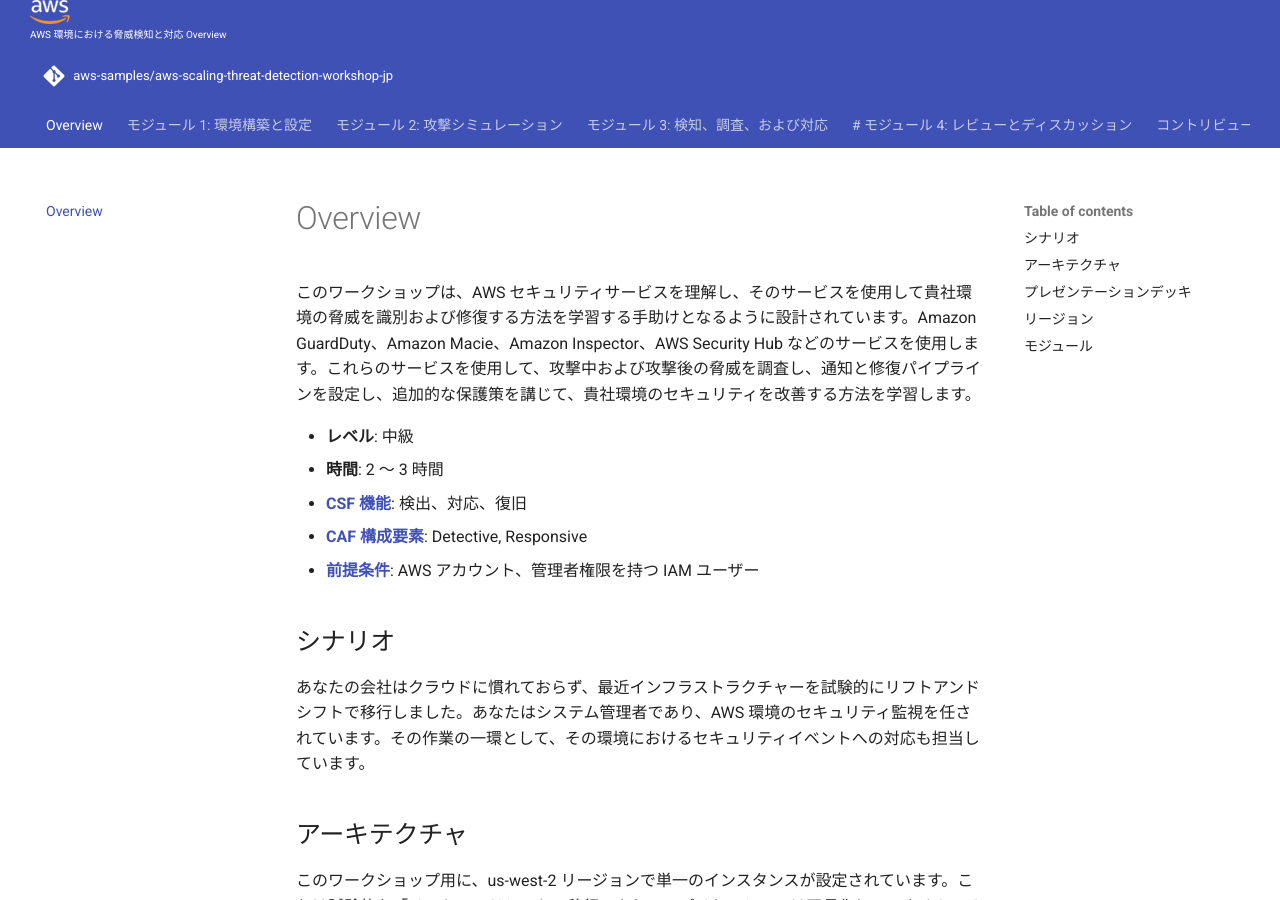
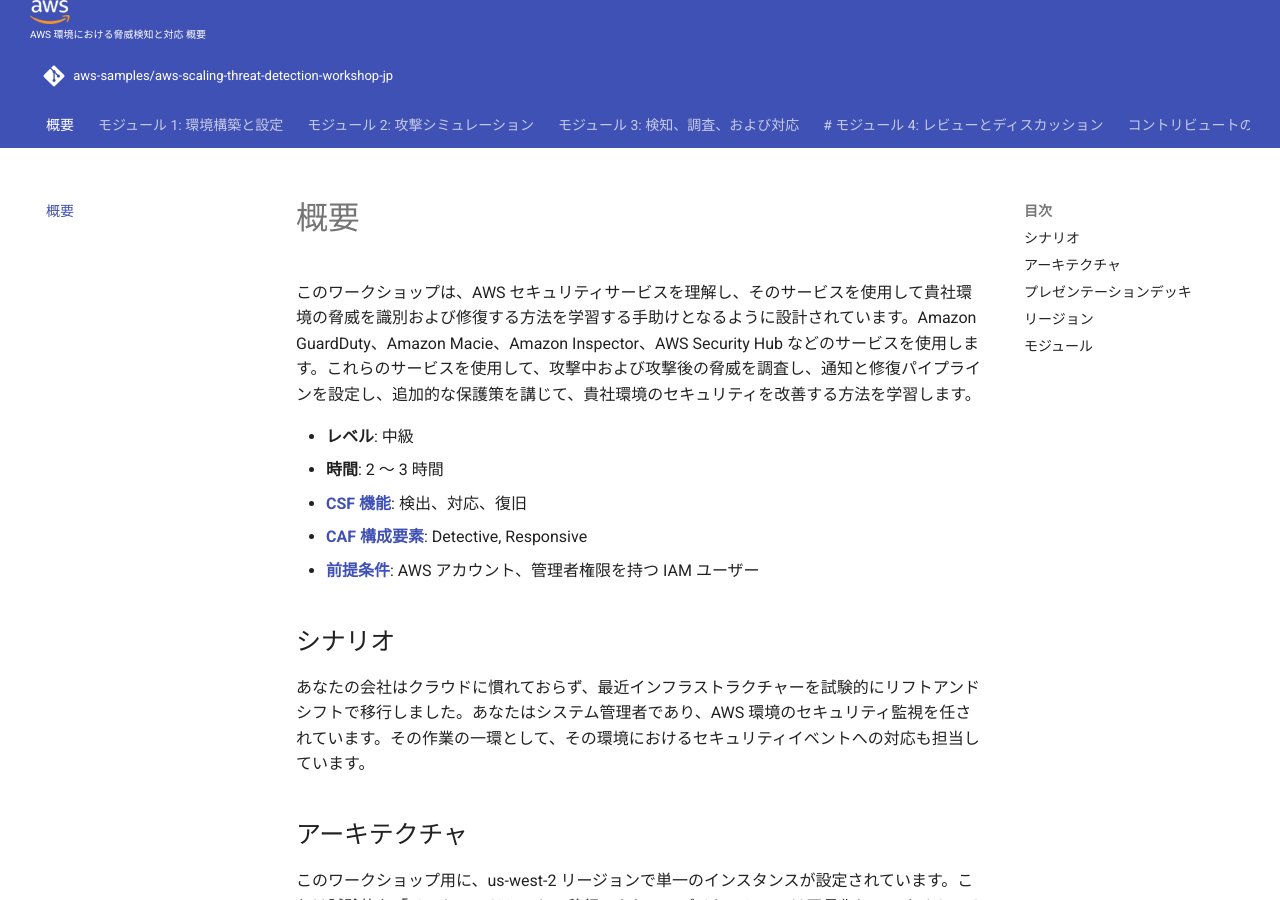
Before and after one commit to aws-samples/aws-scaling-threat-detection-workshop-jp, an MkDocs documentation site: the page built from docs/index.md, in a window 1280 px wide and 900 px high. Built offline with MkDocs 1.6.1 and Material for MkDocs 9.7.7, drawn with Linux system fonts in a browser that asks for light colours; comment, search, counter and statistics services are not loaded.

Commit message:
Added minor translations

```diff
--- a/docs/index.md
+++ b/docs/index.md
@@ -1,4 +1,4 @@
-# Overview
+# 概要
 
 このワークショップは、AWS セキュリティサービスを理解し、そのサービスを使用して貴社環境の脅威を識別および修復する方法を学習する手助けとなるように設計されています。Amazon GuardDuty、Amazon Macie、Amazon Inspector、AWS Security Hub などのサービスを使用します。これらのサービスを使用して、攻撃中および攻撃後の脅威を調査し、通知と修復パイプラインを設定し、追加的な保護策を講じて、貴社環境のセキュリティを改善する方法を学習します。
 
--- a/mkdocs.yml
+++ b/mkdocs.yml
@@ -16,6 +16,7 @@
 # Configuration
 theme:
   name: 'material'
+  language: 'ja'
   logo: 'assets/images/aws_smile_logo.png'
   favicon: 'assets/images/aws-favicon.ico'
   feature:
@@ -44,7 +45,7 @@
 
 # Navigation
 nav:
-  - Overview: 'index.md'
+  - 概要: 'index.md'
   - 'モジュール 1: 環境構築と設定': '01-environment-setup.md'
   - 'モジュール 2: 攻撃シミュレーション': '02-attack-simulation.md'
   - 'モジュール 3: 検知、調査、および対応': '03-detection-and-remediation.md'
```
